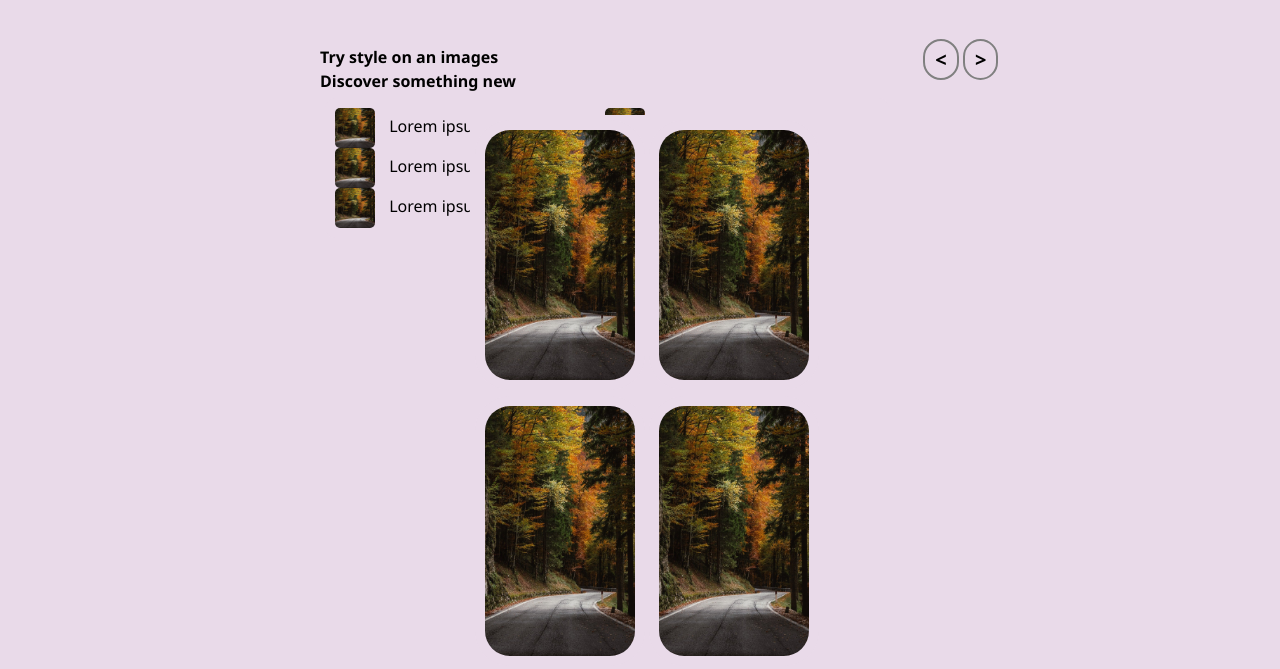
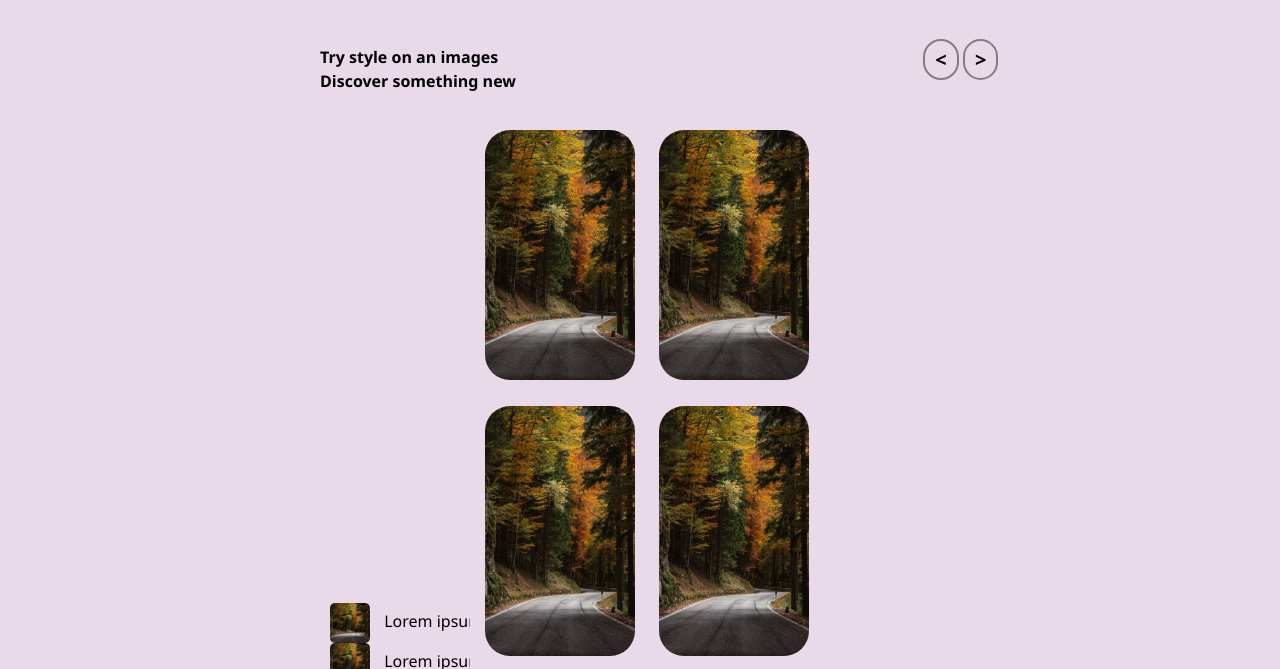
Before and after one commit to Or200/HTML_CSS_test, a plain HTML site: page images.html in a window 1280 px wide. Shown: the part 102-771 px from the top of the page. Drawn offline with Linux system fonts and the light colour scheme.

Commit message:
first commit

```diff
--- a/style-images.css
+++ b/style-images.css
@@ -140,11 +140,11 @@ body {
 }
 
 #a2 {
+   margin-top: 500px;
   display: inline-block;
   width: 85%;
   height: 85%;
   padding: 10px;
-  margin: 5px;
   border-radius: 10px;
   vertical-align: middle;
 }
```
